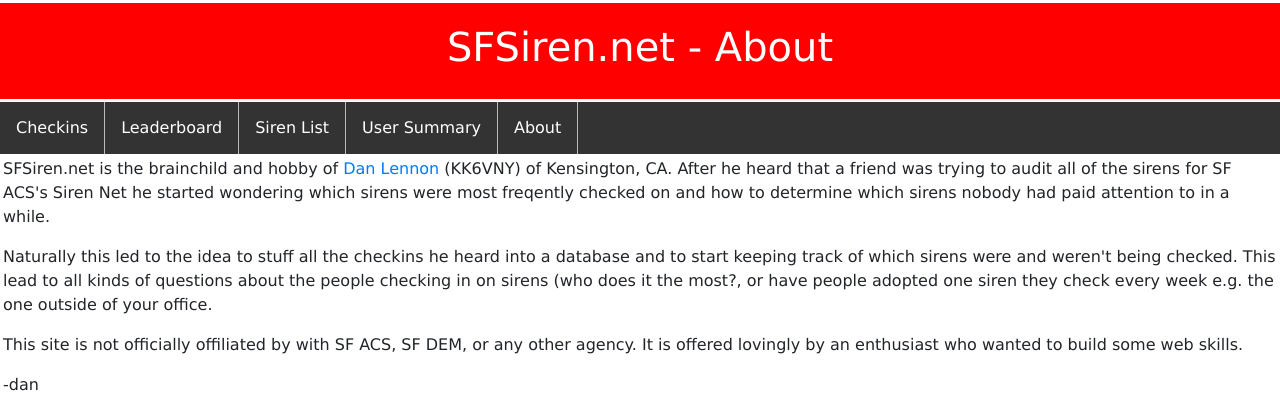
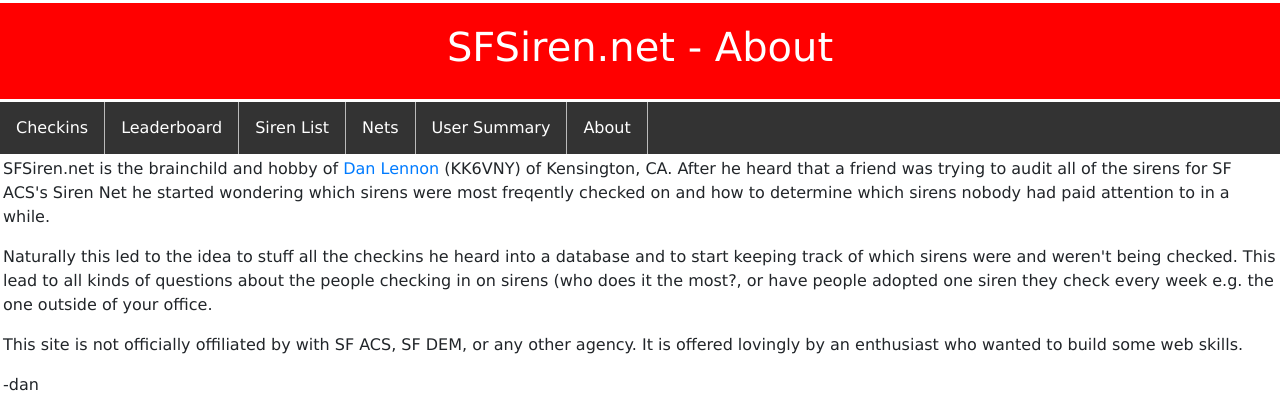
Before and after one commit to JenDanRepo/sirens, a PHP site: page /about.php in a window 1280 px wide. Shown: the top 416 px of the page. Run offline with PHP 8.4, Linux system fonts and the light colour scheme; a stand-in replaces the project's code that opens the database connection; some libraries are stand-ins or nearby versions.

Commit message:
added nets page to header

```diff
--- a/sirens_template.php
+++ b/sirens_template.php
@@ -26,6 +26,7 @@
 							    <li><a href=\"./checkins.php\">Checkins</a></li>
 							    <li><a href=\"./leaderboard.php\">Leaderboard</a></li>
 							    <li><a href=\"./view_sirens.php\">Siren List</a></li>
+							    <li><a href=\"./nets.php\">Nets</a></li>
 							    <li><a href=\"./maps.php\">User Summary</a></li>
 							    <li><a href=\"./about.php\">About</a></li>
 							    </ul>
```
